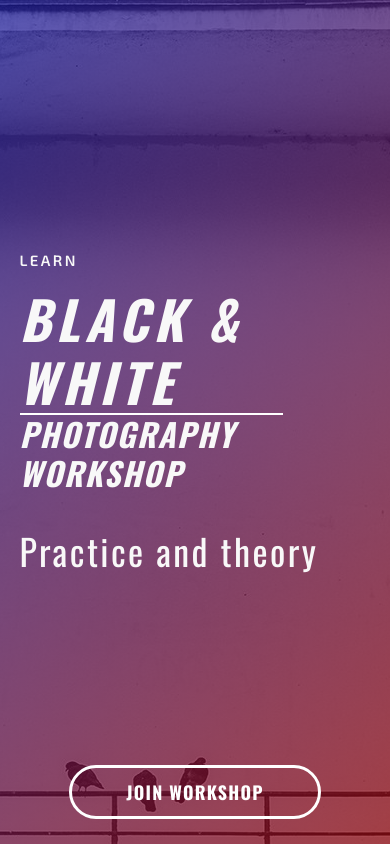
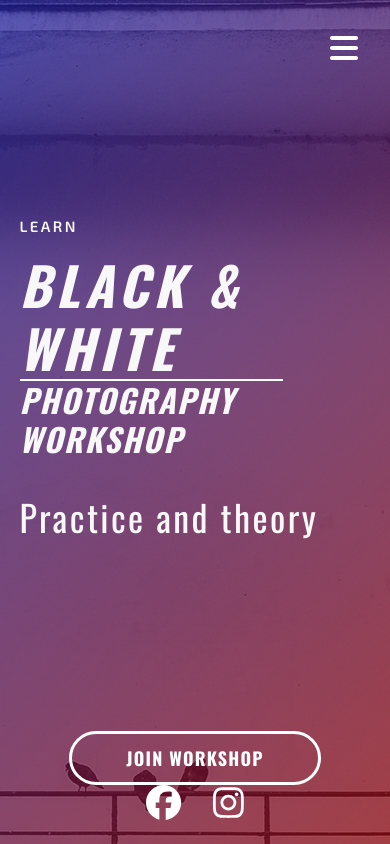
Before and after one commit to IvanSanczewski/PHOTO-WEB, a Vue app: page / in a window 390 px wide. Shown: the top 844 px of the page. Built offline with nearby package versions, Linux system fonts and the light colour scheme.

Commit message:
Implemented navbar menu and styled for mobile

```diff
--- a/src/App.vue
+++ b/src/App.vue
@@ -7,9 +7,9 @@ import Navbar from '../src/components/Navbar.vue'
 <template>
   <div class="app-container">
     <header>
-      <!-- <div class="header">
+      <div class="header">
         <Navbar />
-      </div> -->
+      </div>
     </header>
     <main>
       <RouterView />
--- a/src/assets/join.css
+++ b/src/assets/join.css
@@ -21,7 +21,7 @@
     color: white;
     background: #15024d;
     background: url('../assets/images/ISP_BLACK_SEA_1873_Edit_225_300.jpg');
-    background: linear-gradient(135deg,  rgba(28, 28, 158, 0.715), rgba(152, 12, 12, 0.76));
+    background: linear-gradient(135deg,  rgba(28, 28, 158, 0.915), rgba(152, 12, 12, 0.915));
     background-size: 100%;
     background-repeat: no-repeat;
     border-radius: .7em;
--- a/src/assets/main.css
+++ b/src/assets/main.css
@@ -25,11 +25,9 @@ body {
   font-weight: normal;
 }
 
-/* .app-container {
-  padding: 1rem 2rem;
-  padding: 2vh 10vw;
-  min-height: 100vh;
-} */
+.app-container {
+  position: relative;
+}
 
 .container {
   max-width: 1080px;
@@ -136,8 +134,14 @@ br {
 
 
 
+/*
+****************
+H E A D E R
+****************
 
+All properties set in navbar.css, included .header { position: relative }
 
+*/
 
 
 
@@ -166,7 +170,7 @@ H E R O
 }
 
 .hero__content--title {
-  margin-top: 24dvh
+  margin-top: 20dvh
   /* margin: 2vh 0; */
 }
 
@@ -201,17 +205,13 @@ H E R O
   font-weight: 700;
   letter-spacing: 1.2px;
 
-  color: rgb(30, 30, 30);
   color: white;
   background-color: transparent;
-  border: 3px solid  rgb(30, 30, 30);
   border: 3px solid  white;
   border-radius: 100px;
 }
 
 .cta-btn:hover {
-  /* font-weight: 900; */
-  background-color: hsla(160, 100%, 37%, 0.6);
   background-color:  rgba(250, 250, 250, 0.15);
 }
 
--- a/src/assets/navbar.css
+++ b/src/assets/navbar.css
@@ -1,4 +1,68 @@
-.close-nav{
-    display: block;
-    text-align: end;
+.header {
+    position: absolute;
+
+    width: 100%;
+    background-color: rgba(33, 33, 33, 0.91);
 }
+
+
+.open-container {
+    display: flex;
+    justify-content: flex-end;
+    background-color: transparent
+}
+
+.open {
+    position: absolute;
+    padding: 1rem;
+
+    top: 1rem;
+    right: 1rem;
+
+    color: white;
+    background-color: transparent;
+
+    font-size: 2rem;
+
+    /* border: 3px solid white;
+    border-radius: 1.5rem */
+}
+
+.close {
+    top: 1em;
+    right: 1.5em;
+    font-size: 1.5em;
+}
+
+.main-menu {
+    margin: 6rem 0;
+
+    display: flex;
+    flex-direction: column;
+    align-items: center;
+    gap: 3rem;
+}
+
+.menu-item {
+    font-size: 2rem;
+    font-weight: 900;
+    font-family: var(--font-family-large-h);
+    text-transform: uppercase;
+}
+
+.hero__content--social {
+    flex-grow: 1;
+
+    display: flex;
+    justify-content: center;
+    align-items: end;
+    gap: 2rem
+}
+
+.social-icon {
+    font-size: 2.2rem;
+}
+
+.social-icon:hover {
+    color: rgba(255, 255, 255, 0.6)
+}
--- a/src/components/Navbar.vue
+++ b/src/components/Navbar.vue
@@ -1,13 +1,19 @@
 <template>
+    <div v-if="storeDisplay.displayNav" class="close" @click="storeDisplay.toggleNav">
+        <font-awesome-icon icon="xmark" />
+    </div>
+    <div v-else class="open-container" @click="storeDisplay.toggleNav">
+        <font-awesome-icon class="open" icon="fa-solid fa-bars" />
+    </div>
     <nav v-if="storeDisplay.displayNav">
-        <p>LOGO</p>
-        <RouterLink to="/">Home</RouterLink>
-        <RouterLink to="/about">About</RouterLink>
-        <span @click="storeDisplay.toggleNav">1</span>
+        <div class="main-menu">
+            <p>LOGO</p>
+            <RouterLink class="menu-item" to="/">Home</RouterLink>
+            <!-- <RouterLink to="/join">Join the Workshop</RouterLink> -->
+            <span class="menu-item" @click="storeDisplay.toggleJoin">Join the Workshop</span>
+            <RouterLink class="menu-item" to="/about">Contact & About Me</RouterLink>
+        </div>
     </nav>
-    <div v-else>
-        <span class="close-nav" @click="storeDisplay.toggleNav">X</span>
-    </div>
 </template>
 
 <script setup>
--- a/src/main.js
+++ b/src/main.js
@@ -14,6 +14,7 @@ import { FontAwesomeIcon } from '@fortawesome/vue-fontawesome'
 import { fas } from '@fortawesome/free-solid-svg-icons'
 import { fab } from '@fortawesome/free-brands-svg-icons'
 
+
 // /* add icons to the library */
 library.add( fas, fab )
 
--- a/src/stores/display.js
+++ b/src/stores/display.js
@@ -3,7 +3,7 @@ import { defineStore } from 'pinia'
 
 export const useDisplayStore = defineStore('display', {
     state: () => ({
-        displayNav: true,
+        displayNav: false,
         displayJoinModal: false,
 
         //user questions
--- a/src/views/Home.vue
+++ b/src/views/Home.vue
@@ -15,6 +15,14 @@
                     <div class="hero__content--cta">
                         <button @click="storeDisplay.toggleJoin" class="cta-btn">join workshop</button>
                         <!-- <RouterLink to="/Join" class="cta-btn">join workshop</RouterLink> -->
+                    </div>
+                    <div class="hero__content--social">
+                        <a href="https://www.instagram.com/ivan.sanczewski/">
+                            <font-awesome-icon class="social-icon" icon="fa-brands fa-facebook" />
+                        </a>
+                        <a href="https://www.facebook.com/IvanSanczewskiPhotography/">
+                            <font-awesome-icon class="social-icon" icon="fa-brands fa-instagram" />
+                        </a>
                     </div>
                 </div>
                 <div class="container-footer">
```
